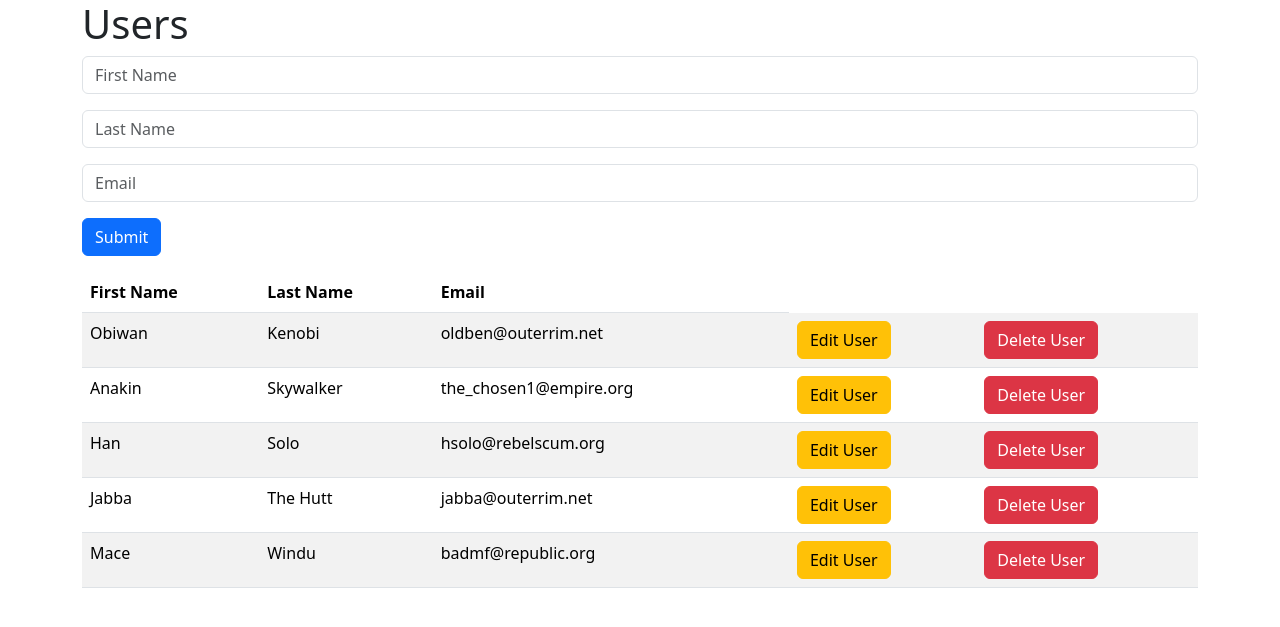
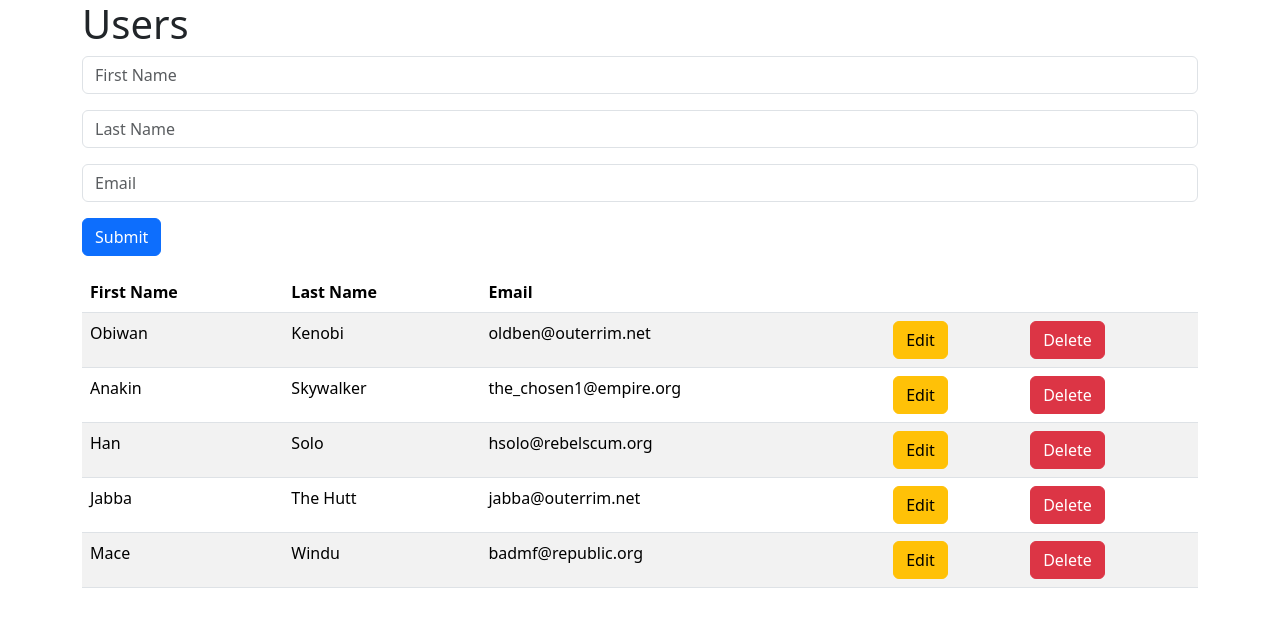
Before and after one commit to jaerrib/user-app-htmx, a Flask app: page / in a window 1280 px wide. Shown: the top 627 px of the page. Run offline with Flask 3, Linux system fonts and the light colour scheme; some libraries are stand-ins or nearby versions.

Commit message:
Fix HTMX funtionality bugs

```diff
--- a/app/templates/index.html
+++ b/app/templates/index.html
@@ -18,7 +18,7 @@
 
             <h1>Users</h1>
 
-            <form hx-post="/submit" hx-swap="beforend" target="#new-user" class=mb-3>
+            <form hx-post="/submit" hx-swap="beforeend" hx-target="#new-user" class="mb-3">
                 <input type="text" placeholder="First Name" name="first_name" class="form-control mb-3">
                 <input type="text" placeholder="Last Name" name="last_name" class="form-control mb-3">
                 <input type="email" placeholder="Email" name="email" class="form-control mb-3">
@@ -28,30 +28,30 @@
             <table class="table table-striped">
                 <thead>
                     <tr>
-                        <th>First Name</th>
-                        <th>Last Name</th>
-                        <th>Email</th>
+                        <th scope="col">First Name</th>
+                        <th scope="col">Last Name</th>
+                        <th scope="col">Email</th>
+                        <th></th>
+                        <th></th>
                     </tr>
                 </thead>
-                <tbody id="new-user" hx-target="closest_tr" hx-swap="outerHTML swap:0.5s">
+                <tbody id="new-user" hx-target="closest tr" hx-swap="outerHTML swap:0.5s">
                     {% for user in users %}
                     <tr>
                         <td>{{user.first_name}}</td>
                         <td>{{user.last_name}}</td>
                         <td>{{user.email}}</td>
                         <td>
-                            <button class="btn btn-warning" hx-get="/get-edit-form/{{user.id}}">Edit User</button>
+                            <button class="btn btn-warning" hx-get="/get-edit-form/{{user.user_id}}">Edit</button>
                         </td>
                         <td>
-                            <button class="btn btn-danger" hx-get="/delete/{{user.id}}">Delete User</button>
+                            <button class="btn btn-danger" hx-delete="/delete/{{user.user_id}}">Delete</button>
                         </td>
                     </tr>
                     {% endfor %}
                 </tbody>
             </table>
-
         </div>
-
     </body>
 
 </html>
--- a/app/views.py
+++ b/app/views.py
@@ -15,18 +15,10 @@ def submit():
     last_name = request.form["last_name"]
     email = request.form["email"]
 
-    email_exists = db.session.query(User).filter(User.email == email).first()
-    # print(email_exists)
-    # check if user email already exists in db
-    if email_exists:
-        pass
-    else:
-        user = User(first_name=first_name, last_name=last_name, email=email)
-        db.session.add(user)
-        db.session.commit()
-
-        db.session.commit()
-        global_user_object = user
+    user = User(first_name=first_name, last_name=last_name, email=email)
+    db.session.add(user)
+    db.session.commit()
+    global_user_object = user
 
     response = f"""
     <tr>
@@ -34,15 +26,13 @@ def submit():
         <td>{last_name}</td>
         <td>{email}</td>
         <td>
-            <button class="btn btn-warning"
-                hx-get="/get-edit-form/{global_user_object.user_id}">
-                Edit User
+            <button class="btn btn-warning" hx-get="/get-edit-form/{global_user_object.user_id}">
+                Edit
             </button>
         </td>
         <td>
-            <button hx-delete="/delete/{global_user_object.id}"
-                class="btn btn-danger">
-                Delete User
+            <button class="btn btn-danger" hx-delete="/delete/{global_user_object.user_id}">
+                Delete
             </button>
         </td>
     </tr>
@@ -54,7 +44,6 @@ def delete_user(id):
     user = User.query.get(id)
     db.session.delete(user)
     db.session.commit()
-
     return ""
 
 @app.route("/get-edit-form/<int:id>", methods=["GET"])
@@ -62,17 +51,16 @@ def get_edit_form(id):
     user = User.query.get(id)
 
     response = f"""
-    <tr hx-trigger='cancel' class='editing' hx-get="/get-user-row/{id}">
+    <tr hx-trigger="cancel" class="editing" hx-get="/get-user-row/{id}">
         <td><input name="first_name" value="{user.first_name}"/></td>
-        <td>{user.first_name}</td>
         <td><input name="last_name" value="{user.last_name}"/></td>
-        <td>{user.last_name}</td>
         <td><input name="email" value="{user.email}"/></td>
-        <td>{user.first_name}</td>
         <td>
-            <button class="btn btn-primary" hx-get="/get-user-row/{id}">
+            <button class="btn btn-secondary" hx-get="/get-user-row/{id}">
                 Cancel
             </button>
+        </td>
+        <td>
             <button class="btn btn-success" hx-put="/update/{id}" hx-include="closest tr">
                 Save
             </button>
@@ -89,17 +77,15 @@ def get_user_row(id):
     <tr>
         <td>{user.first_name}</td>
         <td>{user.last_name}</td>
-        <td>{user.last_name}</td>
+        <td>{user.email}</td>
         <td>
-            <button class="btn btn-warning"
-                hx-get="/get-edit-form/{id}">
-                Edit User
+            <button class="btn btn-warning" hx-get="/get-edit-form/{id}">
+                Edit
             </button>
         </td>
         <td>
-            <button hx-delete="/delete/{id}"
-                class="btn btn-danger">
-                Delete User
+            <button class="btn btn-danger" hx-delete="/delete/{id}">
+                Delete
             </button>
         </td>
     </tr>
@@ -116,26 +102,23 @@ def update_user(id):
     first_name = request.form["first_name"]
     last_name = request.form["last_name"]
     email = request.form["email"]
-    user = USer.query.get(id)
-
+    user = User.query.get(id)
 
     response = f"""
-        <tr>
-            <td>{user.first_name}</td>
-            <td>{user.last_name}</td>
-            <td>{user.last_name}</td>
-            <td>
-                <button class="btn btn-warning"
-                    hx-get="/get-edit-form/{id}">
-                    Edit User
-                </button>
-            </td>
-            <td>
-                <button hx-delete="/delete/{id}"
-                    class="btn btn-danger">
-                    Delete User
-                </button>
-            </td>
-        </tr>
-        """
+    <tr>
+        <td>{user.first_name}</td>
+        <td>{user.last_name}</td>
+        <td>{user.email}</td>
+        <td>
+            <button class="btn btn-warning" hx-get="/get-edit-form/{id}">
+                Edit
+            </button>
+        </td>
+        <td>
+            <button class="btn btn-danger" hx-delete="/delete/{id}">
+                Delete
+            </button>
+        </td>
+    </tr>
+    """
     return response
```
Also changed, not shown: app/sqlite.db.
